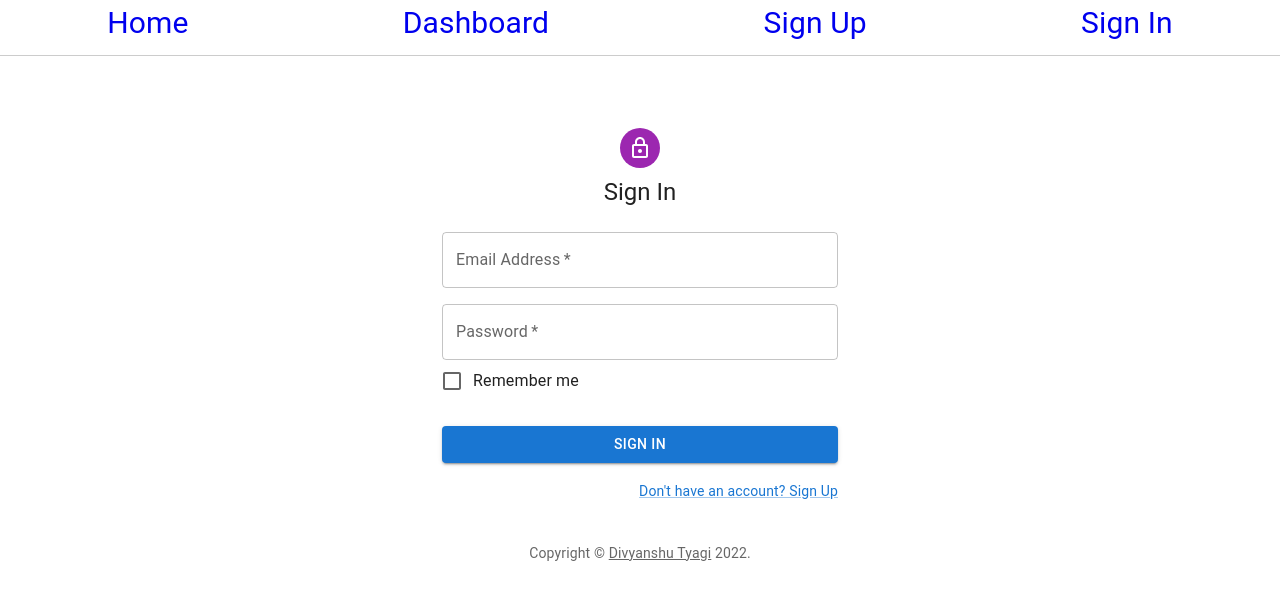
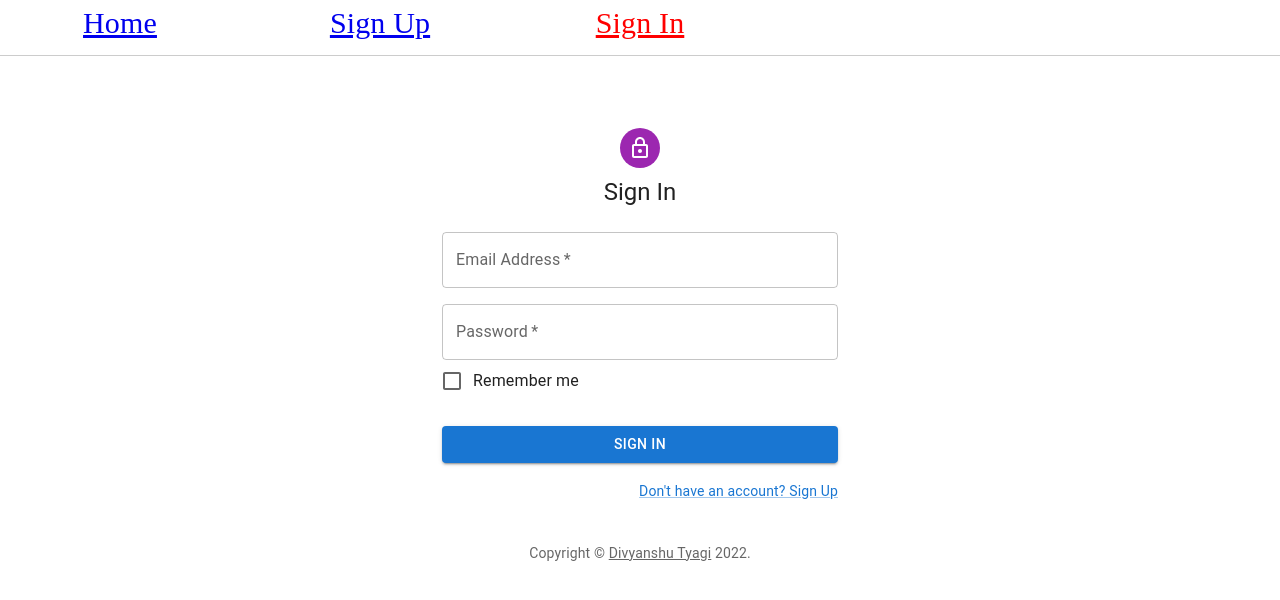
Before and after one commit to stressedtyagi/Jobs-Manager, a React (Create React App) app in the folder client/: page /signin in a window 1280 px wide. Shown: the top 600 px of the page. Built offline with nearby package versions, Linux system fonts and the light colour scheme.

Commit message:
Added useOutletContext Hooks, Reponsive Navbar using SignedIn State Setup

```diff
--- a/client/src/components/Header.js
+++ b/client/src/components/Header.js
@@ -1,11 +1,11 @@
-import Navbar from "./Navbar"
+import Navbar from "./Navbar";
 
 const Header = (props) => {
     return (
         <>
-            <Navbar/>
+            <Navbar {...props} />
         </>
     );
-}
+};
 
 export default Header;
--- a/client/src/components/Navbar.js
+++ b/client/src/components/Navbar.js
@@ -1,17 +1,25 @@
-import { Link } from "react-router-dom";
+import { Button } from "@mui/material";
+import { NavLink } from "react-router-dom";
 
 const myStyle = {
-    display: "flex",
-    justifyContent: "space-around",
+    display: "grid",
+    gridTemplateColumns: "1fr 1fr 1fr 1fr 1fr",
+    justifyItems: "center",
+    gap: "20px",
     fontSize: "30px",
+    fontFamily: "Roboto Mono",
     textDecoration: "none",
 };
 
-const linkStyle = {
-    textDecoration: "none",
-};
+const Navbar = (props) => {
+    const [signedIn, setSignedIn] = props.context;
+    console.log("Navbar: " + signedIn);
 
-const Navbar = () => {
+    const handleLogOut = (event) => {
+        window.localStorage.removeItem("token");
+        setSignedIn(0);
+    };
+
     return (
         <nav
             style={{
@@ -20,18 +28,55 @@ const Navbar = () => {
             }}
         >
             <div style={myStyle}>
-                <Link to="/" style={linkStyle}>
+                <NavLink
+                    to="/"
+                    style={({ isActive }) => ({
+                        color: isActive ? "red" : "",
+                    })}
+                >
                     Home
-                </Link>
-                <Link to="/dashboard" style={linkStyle}>
-                    Dashboard
-                </Link>
-                <Link to="/signup" style={linkStyle}>
-                    Sign Up
-                </Link>
-                <Link to="/signin" style={linkStyle}>
+                </NavLink>
+
+                {signedIn ? (
+                    <NavLink
+                        to="/dashboard"
+                        style={({ isActive }) => ({
+                            color: isActive ? "red" : "",
+                        })}
+                    >
+                        Dashboard
+                    </NavLink>
+                ) : (
+                    <NavLink
+                        to="/signup"
+                        style={({ isActive }) => ({
+                            color: isActive ? "red" : "",
+                        })}
+                    >
+                        Sign Up
+                    </NavLink>
+                )}
+
+                <NavLink
+                    to="/signin"
+                    style={({ isActive }) => ({
+                        color: isActive ? "red" : "",
+                    })}
+                >
                     Sign In
-                </Link>
+                </NavLink>
+
+                {signedIn ? (
+                    <Button
+                        variant="contained"
+                        style={{ justifySelf: "end" }}
+                        onClick={handleLogOut}
+                    >
+                        Logout
+                    </Button>
+                ) : (
+                    ""
+                )}
             </div>
         </nav>
     );
--- a/client/src/components/SignIn.js
+++ b/client/src/components/SignIn.js
@@ -14,10 +14,18 @@ import Alert from "@mui/material/Alert";
 import Copyright from "./Copyright";
 import axios from "axios";
 import { useState, useEffect } from "react";
+import { Navigate, useOutletContext } from "react-router";
 
 function SignIn() {
-    const [signin, setSignin] = useState(0);
+    // Old signin state : locally build
+    // const [signin, setSignin] = useState(0);
     const [error, setError] = useState("");
+    const [signedIn, setSignedIn] = useOutletContext();
+
+    /*
+     * Checking value of signedIn State
+     */
+    // console.log("SignIn : " + signedIn);
 
     const handleSubmit = async (event) => {
         event.preventDefault();
@@ -29,29 +37,35 @@ function SignIn() {
                 password,
             })
             .catch((error) => {
-                console.dir(error.response.data.msg);
-                console.dir(error.response.status);
+                /*
+                 *Error Dubug Code
+                 */
+                // console.dir(error.response.data.msg);
+                // console.dir(error.response.status);
                 setError(error.response.data.msg);
             });
+
         const token = data?.data?.token;
         if (token) {
             const accessToken = "Bearer " + token;
-            setSignin(1);
-            window.localStorage.setItem("token", token);
+            // setSignin(1);
+            setSignedIn(1);
+            window.localStorage.setItem("token", accessToken);
         }
     };
 
     useEffect(() => {
         const token = window.localStorage.getItem("token");
         if (token) {
-            setSignin(1);
+            // setSignin(1);
+            setSignedIn(1);
         }
-    }, [signin]);
+    }, [setSignedIn]);
 
     return (
         <>
-            {signin ? (
-                "Hello"
+            {signedIn ? (
+                <Navigate to="/dashboard" />
             ) : (
                 <Container component="main" maxWidth="xs">
                     <CssBaseline />
--- a/client/src/components/Skeleton.js
+++ b/client/src/components/Skeleton.js
@@ -1,15 +1,28 @@
+import { useEffect, useState } from "react";
 import { Outlet } from "react-router";
 import Footer from "./Footer";
 import Header from "./Header";
 
 const Skeleton = () => {
+    const [signedIn, setSignedIn] = useState(0);
+
+    /**
+     * Debuging start
+     */
+    useEffect(() => {
+        console.log("SKELETON : " + signedIn);
+    }, [signedIn]);
+    /**
+     * Debuging end
+     */
+
     return (
         <>
-            <Header />
-                <Outlet/>
+            <Header context={[signedIn, setSignedIn]} />
+            <Outlet context={[signedIn, setSignedIn]} />
             <Footer />
         </>
     );
-}
+};
 
 export default Skeleton;
```
